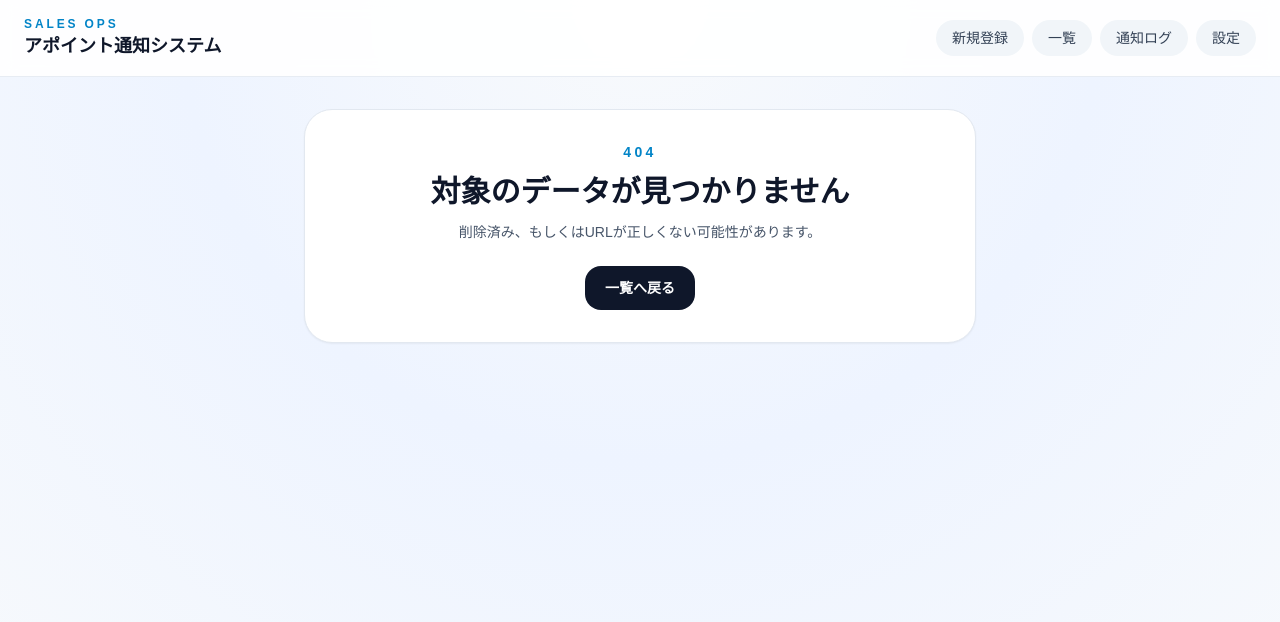
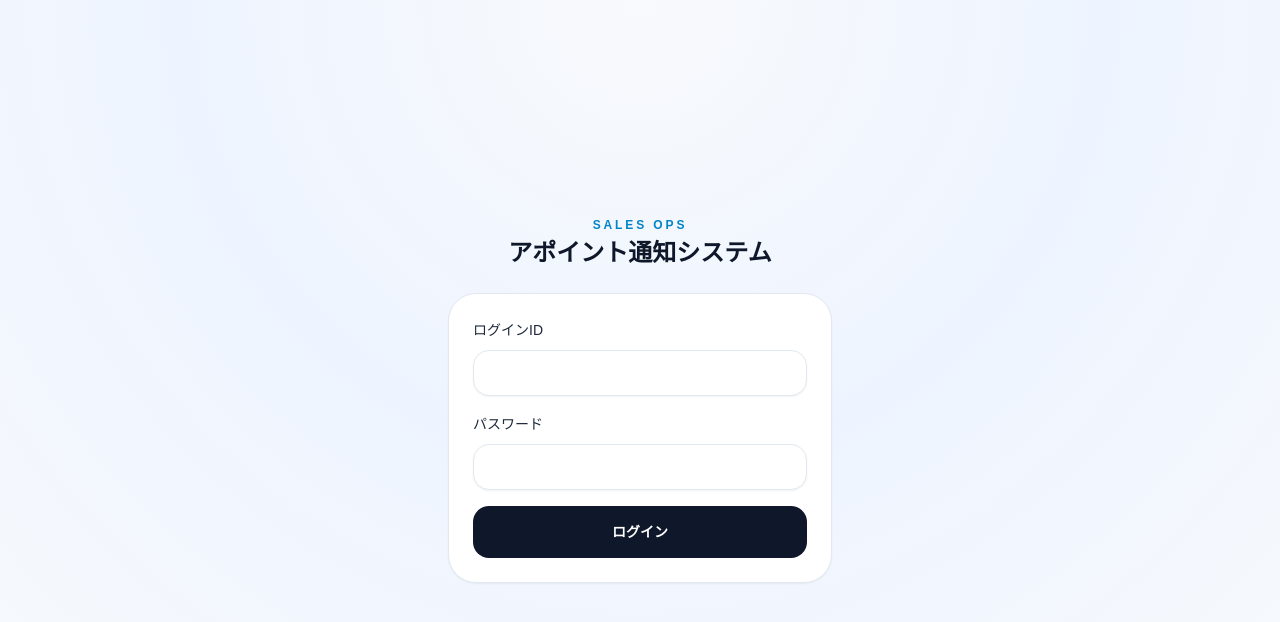
Before and after one commit to kmitsui-bit/bookish-garbanzo, a Next.js app: page /login in a window 1280 px wide. Before the commit this address had no page. Shown: the top 622 px of the page. Built offline with nearby package versions, Linux system fonts and the light colour scheme.

Commit message:
ログイン認証機能を追加

```diff
--- /dev/null
+++ b/src/app/api/auth/login/route.ts
@@ -0,0 +1,24 @@
+import { NextResponse } from "next/server";
+import { env } from "@/lib/env";
+import { createSessionToken, SESSION_COOKIE } from "@/lib/auth";
+
+export async function POST(request: Request) {
+  const body = await request.json();
+  const { username, password } = body;
+
+  if (username !== env.authUsername || password !== env.authPassword) {
+    return NextResponse.json({ message: "IDまたはパスワードが正しくありません" }, { status: 401 });
+  }
+
+  const token = await createSessionToken(env.authSecret);
+
+  const response = NextResponse.json({ ok: true });
+  response.cookies.set(SESSION_COOKIE, token, {
+    httpOnly: true,
+    secure: true,
+    sameSite: "lax",
+    maxAge: 60 * 60 * 24 * 7 // 1週間
+  });
+
+  return response;
+}
--- /dev/null
+++ b/src/app/api/auth/logout/route.ts
@@ -0,0 +1,8 @@
+import { NextResponse } from "next/server";
+import { SESSION_COOKIE } from "@/lib/auth";
+
+export async function POST() {
+  const response = NextResponse.json({ ok: true });
+  response.cookies.delete(SESSION_COOKIE);
+  return response;
+}
--- /dev/null
+++ b/src/app/login/page.tsx
@@ -0,0 +1,88 @@
+"use client";
+
+import { useState } from "react";
+import { useRouter } from "next/navigation";
+
+export default function LoginPage() {
+  const router = useRouter();
+  const [username, setUsername] = useState("");
+  const [password, setPassword] = useState("");
+  const [error, setError] = useState("");
+  const [loading, setLoading] = useState(false);
+
+  async function handleSubmit(event: React.FormEvent<HTMLFormElement>) {
+    event.preventDefault();
+    setLoading(true);
+    setError("");
+
+    const response = await fetch("/api/auth/login", {
+      method: "POST",
+      headers: { "Content-Type": "application/json" },
+      body: JSON.stringify({ username, password })
+    });
+
+    setLoading(false);
+
+    if (!response.ok) {
+      setError("IDまたはパスワードが正しくありません");
+      return;
+    }
+
+    router.push("/appointments/new");
+    router.refresh();
+  }
+
+  const inputClass =
+    "w-full rounded-2xl border border-slate-200 bg-white px-4 py-3 text-sm text-slate-900 shadow-sm outline-none transition placeholder:text-slate-400 focus:border-sky-400 focus:ring-4 focus:ring-sky-100";
+
+  return (
+    <div className="flex min-h-screen items-center justify-center bg-[radial-gradient(circle_at_top,_#f8fafc,_#eef4ff_45%,_#f8fafc_100%)] px-4">
+      <div className="w-full max-w-sm space-y-6">
+        <div className="text-center">
+          <p className="text-xs font-semibold uppercase tracking-[0.24em] text-sky-600">Sales Ops</p>
+          <h1 className="mt-1 text-2xl font-semibold text-slate-900">アポイント通知システム</h1>
+        </div>
+
+        <form
+          onSubmit={handleSubmit}
+          className="space-y-4 rounded-[28px] border border-slate-200 bg-white p-6 shadow-sm"
+        >
+          <div className="space-y-2">
+            <label className="text-sm font-medium text-slate-800">ログインID</label>
+            <input
+              className={inputClass}
+              type="text"
+              autoComplete="username"
+              value={username}
+              onChange={(e) => setUsername(e.target.value)}
+              required
+            />
+          </div>
+
+          <div className="space-y-2">
+            <label className="text-sm font-medium text-slate-800">パスワード</label>
+            <input
+              className={inputClass}
+              type="password"
+              autoComplete="current-password"
+              value={password}
+              onChange={(e) => setPassword(e.target.value)}
+              required
+            />
+          </div>
+
+          {error && (
+            <p className="text-sm text-rose-600">{error}</p>
+          )}
+
+          <button
+            disabled={loading}
+            className="w-full rounded-2xl bg-slate-900 px-5 py-4 text-sm font-semibold text-white transition hover:bg-slate-800 disabled:cursor-not-allowed disabled:bg-slate-300"
+          >
+            {loading ? "ログイン中..." : "ログイン"}
+          </button>
+        </form>
+      </div>
+    </div>
+  );
+}
--- a/src/components/app-shell.tsx
+++ b/src/components/app-shell.tsx
@@ -1,4 +1,7 @@
+"use client";
+
 import Link from "next/link";
+import { useRouter } from "next/navigation";
 import { cn } from "@/lib/utils";
 
 const links = [
@@ -15,6 +18,14 @@ export function AppShell({
   children: React.ReactNode;
   currentPath?: string;
 }) {
+  const router = useRouter();
+
+  async function handleLogout() {
+    await fetch("/api/auth/logout", { method: "POST" });
+    router.push("/login");
+    router.refresh();
+  }
+
   return (
     <div className="min-h-screen bg-[radial-gradient(circle_at_top,_#f8fafc,_#eef4ff_45%,_#f8fafc_100%)]">
       <header className="sticky top-0 z-20 border-b border-slate-200/80 bg-white/90 backdrop-blur">
@@ -38,6 +49,12 @@ export function AppShell({
                 {link.label}
               </Link>
             ))}
+            <button
+              onClick={handleLogout}
+              className="shrink-0 whitespace-nowrap rounded-full bg-slate-100 px-4 py-2 text-sm font-medium text-slate-500 transition hover:bg-rose-100 hover:text-rose-600"
+            >
+              ログアウト
+            </button>
           </nav>
         </div>
       </header>
--- /dev/null
+++ b/src/lib/auth.ts
@@ -0,0 +1,39 @@
+const SESSION_COOKIE = "apo_session";
+const SESSION_DURATION_MS = 7 * 24 * 60 * 60 * 1000; // 1週間
+
+async function hmac(secret: string, data: string): Promise<string> {
+  const enc = new TextEncoder();
+  const key = await crypto.subtle.importKey(
+    "raw",
+    enc.encode(secret),
+    { name: "HMAC", hash: "SHA-256" },
+    false,
+    ["sign"]
+  );
+  const sig = await crypto.subtle.sign("HMAC", key, enc.encode(data));
+  return Buffer.from(sig).toString("hex");
+}
+
+export async function createSessionToken(secret: string): Promise<string> {
+  const expiresAt = Date.now() + SESSION_DURATION_MS;
+  const payload = `${expiresAt}`;
+  const signature = await hmac(secret, payload);
+  return `${payload}.${signature}`;
+}
+
+export async function verifySessionToken(token: string, secret: string): Promise<boolean> {
+  try {
+    const [payload, signature] = token.split(".");
+    if (!payload || !signature) return false;
+
+    const expiresAt = Number(payload);
+    if (isNaN(expiresAt) || Date.now() > expiresAt) return false;
+
+    const expected = await hmac(secret, payload);
+    return expected === signature;
+  } catch {
+    return false;
+  }
+}
+
+export { SESSION_COOKIE };
--- a/src/lib/env.ts
+++ b/src/lib/env.ts
@@ -6,5 +6,8 @@ export const env = {
   lineGroupId: process.env.LINE_GROUP_ID || "mock-line-group",
   telReminderLineGroupId: process.env.TEL_REMINDER_LINE_GROUP_ID || "",
   lineMockMode: (process.env.LINE_MOCK_MODE ?? "true").toLowerCase() === "true",
-  cronSecret: process.env.CRON_SECRET ?? ""
+  cronSecret: process.env.CRON_SECRET ?? "",
+  authUsername: process.env.AUTH_USERNAME ?? "admin",
+  authPassword: process.env.AUTH_PASSWORD ?? "",
+  authSecret: process.env.AUTH_SECRET ?? "change-me-in-production"
 };
--- /dev/null
+++ b/src/middleware.ts
@@ -0,0 +1,36 @@
+import { NextResponse } from "next/server";
+import type { NextRequest } from "next/server";
+import { verifySessionToken, SESSION_COOKIE } from "@/lib/auth";
+
+const PUBLIC_PATHS = ["/login", "/api/auth/login"];
+const API_JOBS_PREFIX = "/api/jobs/";
+
+export async function middleware(request: NextRequest) {
+  const { pathname } = request.nextUrl;
+
+  // ログインページ・認証API・cronジョブAPIは認証不要
+  if (
+    PUBLIC_PATHS.some((p) => pathname.startsWith(p)) ||
+    pathname.startsWith(API_JOBS_PREFIX)
+  ) {
+    return NextResponse.next();
+  }
+
+  const token = request.cookies.get(SESSION_COOKIE)?.value;
+  const authSecret = process.env.AUTH_SECRET ?? "change-me-in-production";
+
+  if (!token || !(await verifySessionToken(token, authSecret))) {
+    // APIルートは401を返す
+    if (pathname.startsWith("/api/")) {
+      return NextResponse.json({ message: "Unauthorized" }, { status: 401 });
+    }
+    // ページはログイン画面にリダイレクト
+    return NextResponse.redirect(new URL("/login", request.url));
+  }
+
+  return NextResponse.next();
+}
+
+export const config = {
+  matcher: ["/((?!_next/static|_next/image|favicon.ico).*)"]
+};
```
